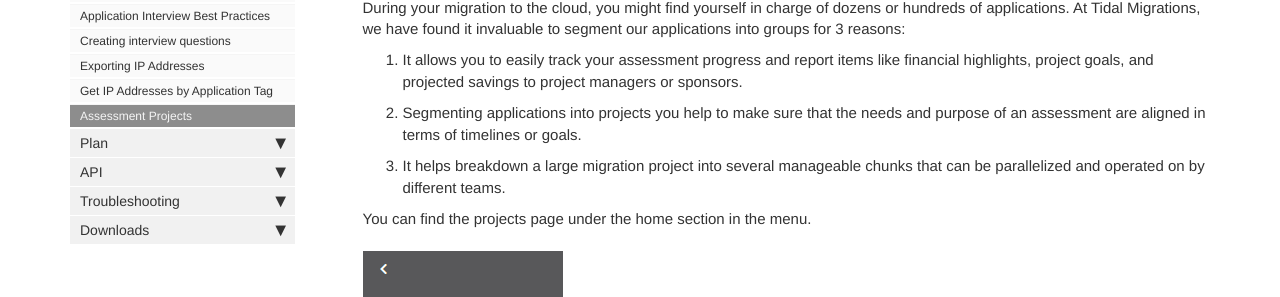
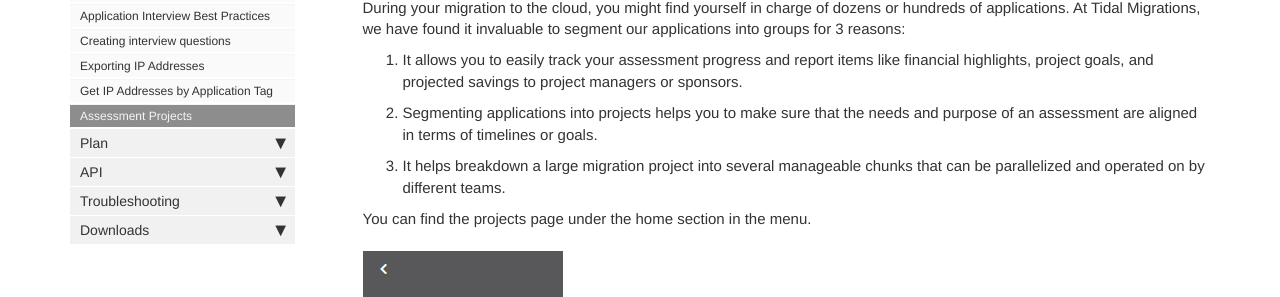
Before and after one commit to tidalmigrations/tidalmigrations.github.io, a Jekyll site: the page built from pages/user guides/assessment_projects.md, in a window 1280 px wide and 900 px high. Shown: the part 306-603 px from the top of the window. Built offline with Jekyll 4.4.1, drawn with Linux system fonts in a browser that asks for light colours; nearby versions of some CDN libraries; comment, search, counter and statistics services are not loaded.

Commit message:
correct grammar in projects guide

```diff
--- a/pages/user guides/assessment_projects.md
+++ b/pages/user guides/assessment_projects.md
@@ -14,8 +14,8 @@ permalink: assessment-projects.html
 
 During your migration to the cloud, you might find yourself in charge of dozens or hundreds of applications. At Tidal Migrations, we have found it invaluable to segment our applications into groups for 3 reasons:
 
-1. It allows you to easily track your assessment progress and report items like financial highlights, project goals, and projected savings  to project managers or sponsors.
-1. Segmenting applications into projects you help to make sure that the needs and purpose of an assessment are aligned in terms of timelines or goals.
+1. It allows you to easily track your assessment progress and report items like financial highlights, project goals, and projected savings to project managers or sponsors.
+1. Segmenting applications into projects helps you to make sure that the needs and purpose of an assessment are aligned in terms of timelines or goals.
 1. It helps breakdown a large migration project into several manageable chunks that can be parallelized and operated on by different teams.
 
 
```
